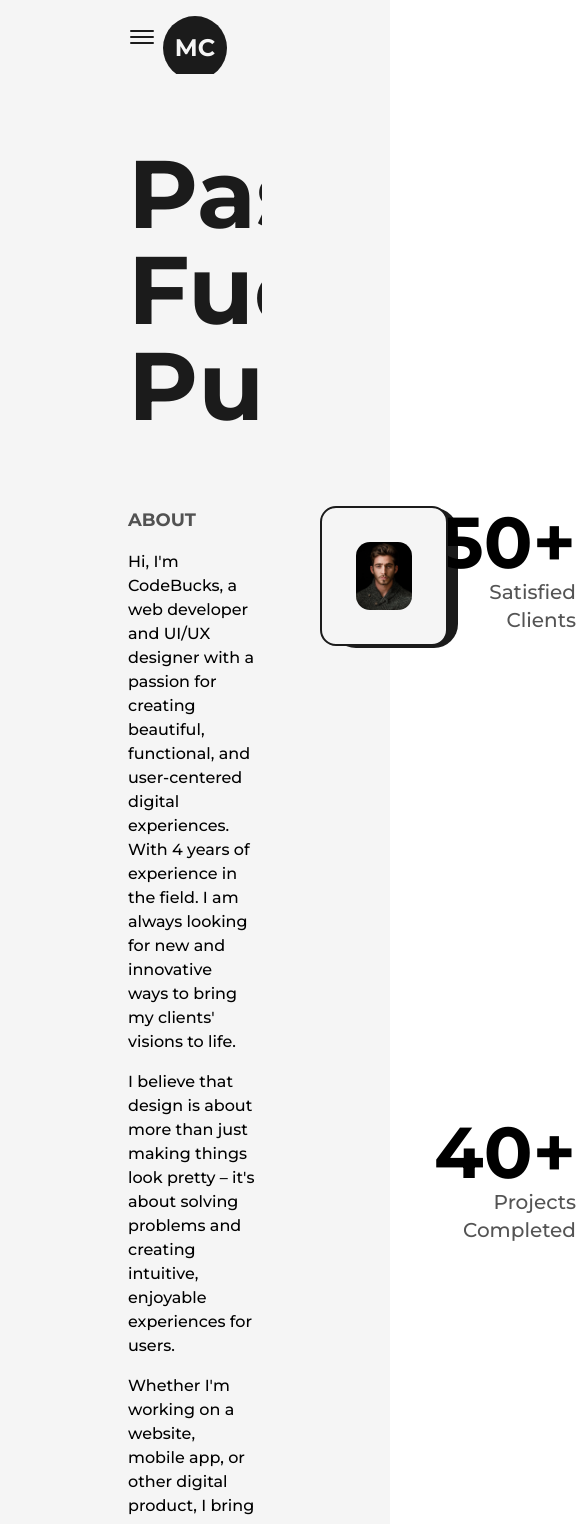
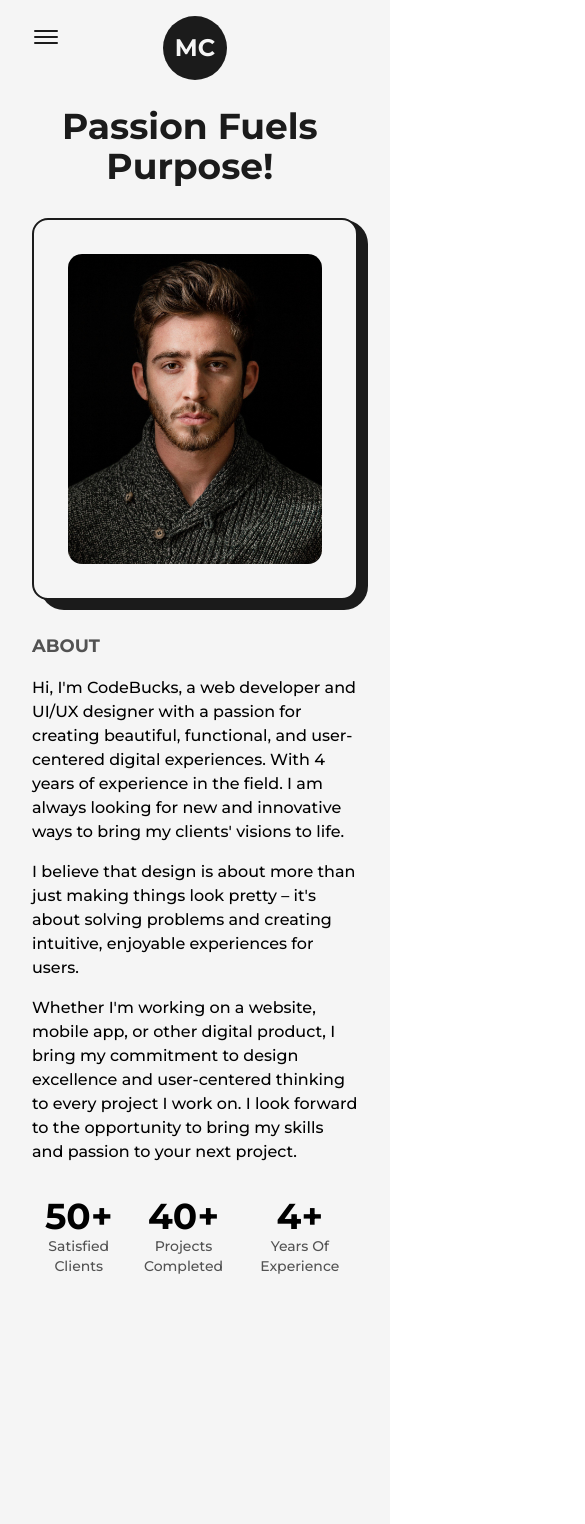
Before and after one commit to DeadChannelDice/nextJS-portfolio, a Next.js app: page /about in a window 390 px wide. Shown: the top 1524 px of the page, 585 px wide, since content can reach past the window. Built offline with nearby package versions, Linux system fonts and the light colour scheme.

Commit message:
mid-process making pages responsive.

```diff
--- a/src/components/AnimatedText.js
+++ b/src/components/AnimatedText.js
@@ -30,7 +30,7 @@ const singleWord = {
 
 const AnimatedText = ({text, classname=""}) => {
   return (
-    <div className='w-full mx-auto py-2 flex items-centered justify-center text-center overflow-hidden
+    <div className='w-full mx-auto py-2 flex items-centered justify-center text-center overflow-hidden sm:py-0
     '>
         <motion.h1 className={` inline-block w-full text-dark font-bold capitalize text-8xl ${classname} dark:text-light`}
         variants={quote}
--- a/src/components/Footer.js
+++ b/src/components/Footer.js
@@ -6,12 +6,16 @@ import Link from 'next/link'
 const Footer = () => {
   return (
     <footer className='w-full border-t-2 border-solid border-darkfont
-    font-medium text-lg dark:text-light'>
-        <Layout className='py-8 flex items-center justify-between'>
+    font-medium text-lg dark:text-light sm:test-base'>
+        <Layout className='py-8 flex items-center justify-between lg:flex-col lg:py-6'>
             <span>{new Date().getFullYear()} &copy; All Rights Reserved.</span>
-            <div className='flex items-center'>
-            Built with <span className='text-primary text-2xl px-1'>&#9825;</span>by&nbsp;
-            <Link href="https://github.com/DeadChannelDice" target={"_blank"} className='underline underline-offset-2'> Mike Charpin</Link>
+            <div className='flex items-center lg:py-2'>
+            Built with <span className='text-primary dark:text-primaryDark text-2xl px-1'>&#9825;</span>by&nbsp;
+            <Link
+              href="https://github.com/DeadChannelDice"
+              target={"_blank"}
+              className='underline underline-offset-2
+            '> Mike Charpin</Link>
             </div>
             <Link href="https://github.com/DeadChannelDice"> Say hello</Link>
         </Layout>
--- a/src/components/HireMe.js
+++ b/src/components/HireMe.js
@@ -7,8 +7,9 @@ const HireMe = () => {
   return (
     <div className='fixed left-4 bottom-4
     flex items-center justify-center overflow-hidden
+    md:right-8 md:left-auto md:top-0 md:bottom-auto md:absolute
     '>
-        <div className="w-48 h-auto flex items-center justify-center relative">
+        <div className="w-48 h-auto flex items-center justify-center relative md:w-24">
             <CircularText className={"fill-dark animate-reverse-spin dark:fill-light"} />
 
             <Link href="mailto:Michael.Charpin@gmail.com"
@@ -18,6 +19,7 @@ const HireMe = () => {
                 bg-dark text-light shadow-md border-2 border-solid border-dark w-20 h-20 rounded-full font-semibold
                 hover:bg-light hover:text-dark
                 dark:border-light
+                md:w-12 md:h-12 md:text-[10px]
               '>
                 Hire Me
             </Link>
--- a/src/components/Layout.js
+++ b/src/components/Layout.js
@@ -2,7 +2,13 @@ import React from 'react'
 
 const Layout = ({children, className=""}) => {
   return (
-    <div className={`w-full h-full inline-block z-0 bg-light p-32 dark:bg-dark ${className}`}>
+    <div
+    className={`
+    w-full h-full inline-block z-0 bg-light p-32 dark:bg-dark
+    ${className}
+    xl:p-24 lg:p-16 md:p-12 sm:p-8
+
+    `}>
         {children}
     </div>
   )
--- a/src/components/NavBar.js
+++ b/src/components/NavBar.js
@@ -71,7 +71,7 @@ const NavBar = () => {
 
   return (
     <header
-    className='w-full px-32 py-8 font-medium flex items-center justify-between dark:text-light relative'
+    className='w-full px-32 py-8 font-medium flex items-center justify-between dark:text-light relative z-10 lg:px-16 md:px-12 sm:px-8'
     >
 
         <button className='flex-col justify-center items-center hidden lg:flex' onClick={handleClick}>
--- a/src/pages/about.js
+++ b/src/pages/about.js
@@ -47,9 +47,9 @@ const AnimatedNumbers = ({value}) => {
         </Head>
         <main className='flex w-full flex-col items-center justify-center dark:text-light'>
             <Layout className='pt-16'>
-                <AnimatedText text="Passion Fuels Purpose!" classname='mb-16'/>
-                <div className='grid w-full grid-cols-8 gap-16'>
-                    <div className='col-span-3 flex flex-col items-start justify-start'>
+                <AnimatedText text="Passion Fuels Purpose!" classname='mb-16 lg:!text-7xl sm:!text-6xl xs:!text-4xl sm:mb-8'/>
+                <div className='grid w-full grid-cols-8 gap-16 sm:gap-8'>
+                    <div className='col-span-3 flex flex-col items-start justify-start xl:col-span-4 md:order-2 md:col-span-8'>
                         <h2 className='mb-4 text-lg font-bold uppercase text-dark/75 dark:text-light'>About</h2>
                         <p className='font-medium'>
                         Hi, I'm CodeBucks, a web developer and UI/UX designer with a passion for creating beautiful, functional, and user-centered digital experiences. With 4 years of experience in the field. I am always looking for new and innovative ways to bring my clients' visions to life.
@@ -65,11 +65,12 @@ const AnimatedNumbers = ({value}) => {
 
                     <div className='
                             col-span-3 relative h-max rounded-2xl border-2 border-solid border-dark bg-light p-8
-                            dark:border-light dark:bg-dark
+                            dark:border-light dark:bg-dark xl:col-span-4 md:order-1 md:col-span-8
                         '>
                         <div className='
                             absolute top-0 -right-3 -z-10 w-[102%] h-[103%] rounded-[1.5rem] bg-dark
                             dark:bg-light
+
                         ' />
                         <Image src={profilePic} alt="Mike Charpin"
                             className='
@@ -81,24 +82,39 @@ const AnimatedNumbers = ({value}) => {
                         />
                     </div>
 
-                    <div className='col-span-2 flex flex-col items-end justify-between'>
-                        <div className='flex flex-col items-end justify-center'>
-                            <span className='inline-block text-7xl font-bold '>
+                    <div className='col-span-2 flex flex-col items-end justify-between xl:col-span-8 xl:flex-row md:order-3'>
+                        <div className='flex flex-col items-end justify-center xl:items-center'>
+                            <span className='inline-block text-7xl font-bold md:text-6xl sm:text-5xl xs:text-4xl'>
                                 <AnimatedNumbers value={50}/>+
                             </span>
-                            <h2 className='text-xl font-medium capitalize text-dark/75 text-right dark:text-light'>satisfied clients</h2>
+                            <h2
+                            className='
+                            text-xl font-medium capitalize text-dark/75 text-right dark:text-light
+                            xl:text-center md:text-lg sm:text-base xs:text-sm
+                            '>satisfied clients</h2>
                         </div>
-                        <div className='flex flex-col items-end justify-center'>
-                            <span className='inline-block text-7xl font-bold '>
+                        <div className='flex flex-col items-end justify-center xl:items-center'>
+                            <span className='inline-block text-7xl font-bold md:text-6xl sm:text-5xl xs:text-4xl'>
                                 <AnimatedNumbers value={40}/>+
                             </span>
-                            <h2 className='text-xl font-medium capitalize text-dark/75 text-right dark:text-light'>projects completed</h2>
+                            <h2 className='
+                            text-xl font-medium capitalize text-dark/75 text-right dark:text-light
+                            xl:text-center md:text-lg sm:text-base xs:text-sm
+                            '>projects completed</h2>
                         </div>
-                        <div className='flex flex-col items-end justify-center'>
-                            <span className='inline-block text-7xl font-bold '>
+                        <div className='flex flex-col items-end justify-center xl:items-center'>
+                            <span
+                            className='
+                            inline-block text-7xl font-bold md:text-6xl sm:text-5xl xs:text-4xl
+
+                            '>
                                 <AnimatedNumbers value={4}/>+
                             </span>
-                            <h2 className='text-xl font-medium capitalize text-dark/75 text-right dark:text-light'>years of experience</h2>
+                            <h2
+                            className='
+                            text-xl font-medium capitalize text-dark/75 text-right dark:text-light
+                            xl:text-center md:text-lg sm:text-base xs:text-sm
+                            '>years of experience</h2>
                         </div>
                     </div>
                 </div>
--- a/tailwind.config.js
+++ b/tailwind.config.js
@@ -33,19 +33,19 @@ module.exports = {
       "2xl": { max: "1535px" },
       // => @media (max-width: 1535px) { ... }
 
-      "xl": { max: "1279px" },
+      xl: { max: "1279px" },
       // => @media (max-width: 1279px) { ... }
 
-      "lg": { max: "1023px" },
+      lg: { max: "1023px" },
       // => @media (max-width: 1023px) { ... }
 
-      "md": { max: "767px" },
+      md: { max: "767px" },
       // => @media (max-width: 767px) { ... }
 
-      "sm": { max: "639px" },
+      sm: { max: "639px" },
       // => @media (max-width: 639px) { ... }
 
-      "xs": { max: "479px" },
+      xs: { max: "479px" },
       // => @media (max-width: 479px) { ... }
   },
   },
```
Also changed, not shown: src/pages/index.js (+13 -10 lines).
